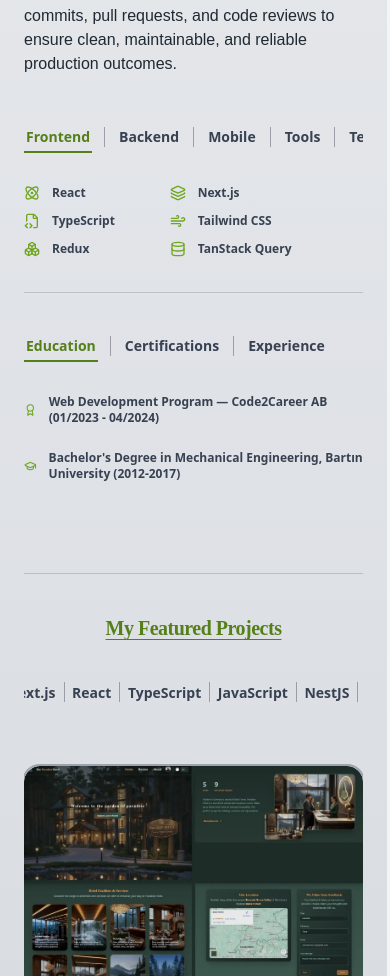
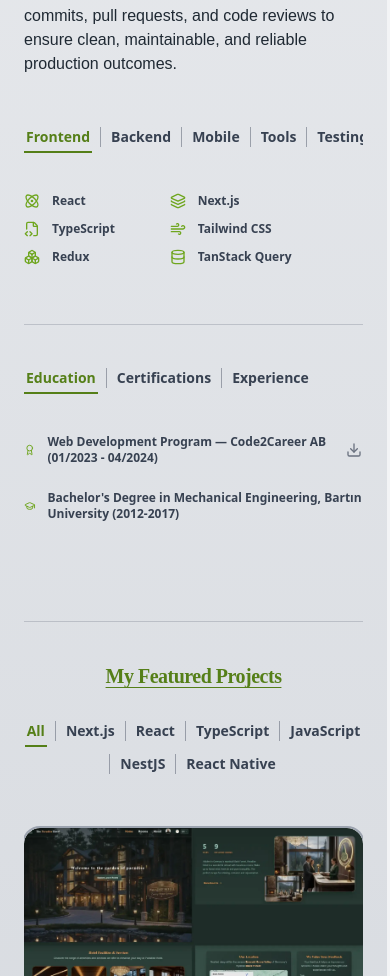
Before and after one commit to Onuryemez54/My-Portfolio-Website, a Next.js app: page /en in a window 390 px wide. Shown: the part 1440-2416 px from the top of the page. Built offline with nearby package versions, Linux system fonts and the light colour scheme; a web font is replaced by a local one.

Commit message:
fix: responsive project filter tabs layout

```diff
--- a/src/components/home/about/Expertise.tsx
+++ b/src/components/home/about/Expertise.tsx
@@ -21,7 +21,7 @@
 
   return (
     <div className="grid items-start justify-start gap-10 md:grid-cols-12 md:gap-0">
-      <div className="col-span-5 h-32 w-full gap-4">
+      <div className="col-span-5 flex h-40 w-full flex-col gap-2">
         <TabList<TechStackCategory>
           tabs={techStackTabs}
           activeTab={activeTechStackTab}
@@ -31,7 +31,7 @@
       </div>
       <Divider direction="vertical" className="col-span-2 hidden md:flex md:justify-center" />
       <Divider className="col-span-5 flex md:hidden" />
-      <div className="col-span-5 h-48 w-full gap-4">
+      <div className="col-span-5 flex h-52 w-full flex-col gap-2 sm:h-48">
         <TabList<ExpertiseCategory>
           tabs={expertiseTabs}
           activeTab={activeExpertiseTab}
--- a/src/components/home/about/TabList.tsx
+++ b/src/components/home/about/TabList.tsx
@@ -21,7 +21,7 @@
       initial="hidden"
       whileInView="show"
       viewport={{ once: true, amount: 0.6 }}
-      className="flex items-center justify-start gap-3 sm:gap-4 md:justify-center lg:gap-5 2xl:gap-6"
+      className="flex items-center justify-start gap-2 sm:gap-3 md:justify-center lg:gap-4 2xl:gap-6"
     >
       {tabs.map((tab, index) => {
         const isActive = activeTab === tab.key;
--- a/src/components/home/projects/ProjectFilterTabs.tsx
+++ b/src/components/home/projects/ProjectFilterTabs.tsx
@@ -20,7 +20,7 @@
       initial="hidden"
       whileInView="show"
       viewport={{ once: true, amount: 0.2 }}
-      className="flex items-center justify-center gap-1.5 sm:gap-4 lg:gap-5 2xl:gap-6"
+      className="flex flex-wrap items-center justify-center gap-2 sm:gap-4 lg:gap-5 2xl:gap-6"
     >
       {tabs.map((tech, index) => {
         const isActive = activeTech === tech;
```
